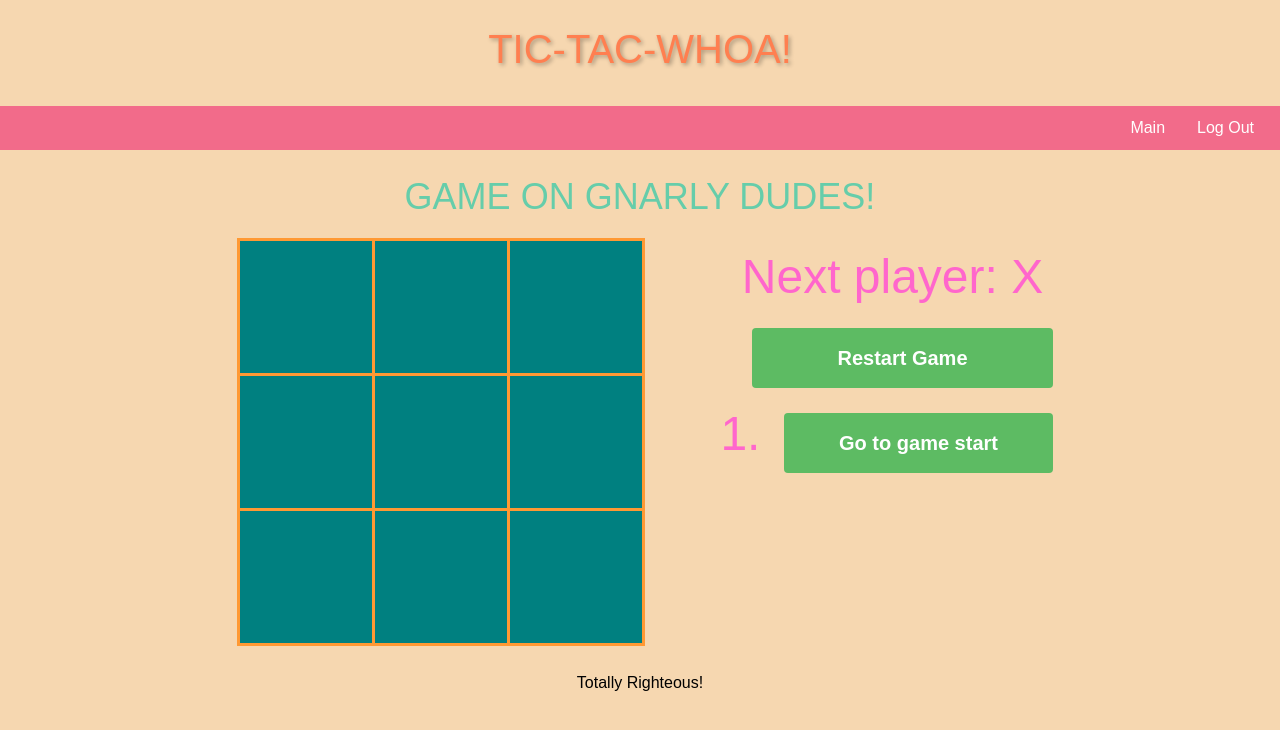
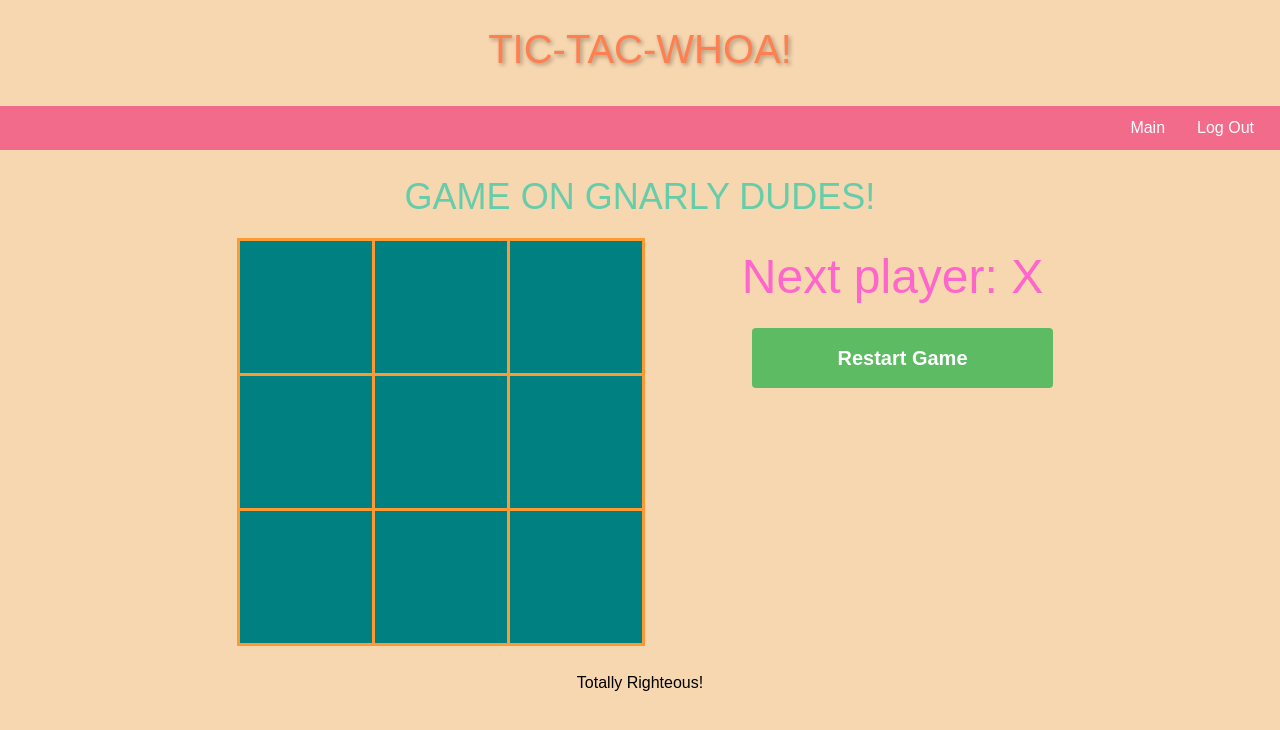
Before and after one commit to JasperJackalope/tic-tac-whoa, a React (Create React App) app in the folder client/: page /game in a window 1280 px wide. Shown: the top 730 px of the page. Built offline with nearby package versions, Linux system fonts and the light colour scheme.

Commit message:
Removed Game History Buttons

```diff
--- a/client/src/components/Game/Game.js
+++ b/client/src/components/Game/Game.js
@@ -80,17 +80,17 @@ function Game() {
   const currentMoveDescription =
     currentMove > 0 ? `You are at move #${currentMove}` : 'Go to game start';
 
-  const moves = history.map((squares, move) => {
-    const description = move === currentMove ? currentMoveDescription : `Go to move #${move}`;
-    const location = move === 0 ? '' : `(${calculateRowCol(move)})`;
-    return (
-      <li key={move}>
-        <button onClick={() => jumpTo(move)}>
-          {description} {location}
-        </button>
-      </li>
-    );
-  });
+  // const moves = history.map((squares, move) => {
+  //   const description = move === currentMove ? currentMoveDescription : `Go to move #${move}`;
+  //   const location = move === 0 ? '' : `(${calculateRowCol(move)})`;
+  //   return (
+  //     <li key={move}>
+  //       <button onClick={() => jumpTo(move)}>
+  //         {description} {location}
+  //       </button>
+  //     </li>
+  //   );
+  // });
 
   return (
     <div className="game">
@@ -102,7 +102,8 @@ function Game() {
         <div>
           <button onClick={restartGame}>Restart Game</button>
         </div>
-        {!winner && !isBoardFull && <ol>{moves}</ol>}
+        {/* {!winner && !isBoardFull && <ol>{moves}</ol>} */}
+        {!winner && !isBoardFull}
       </div>
     </div>
   );
```
